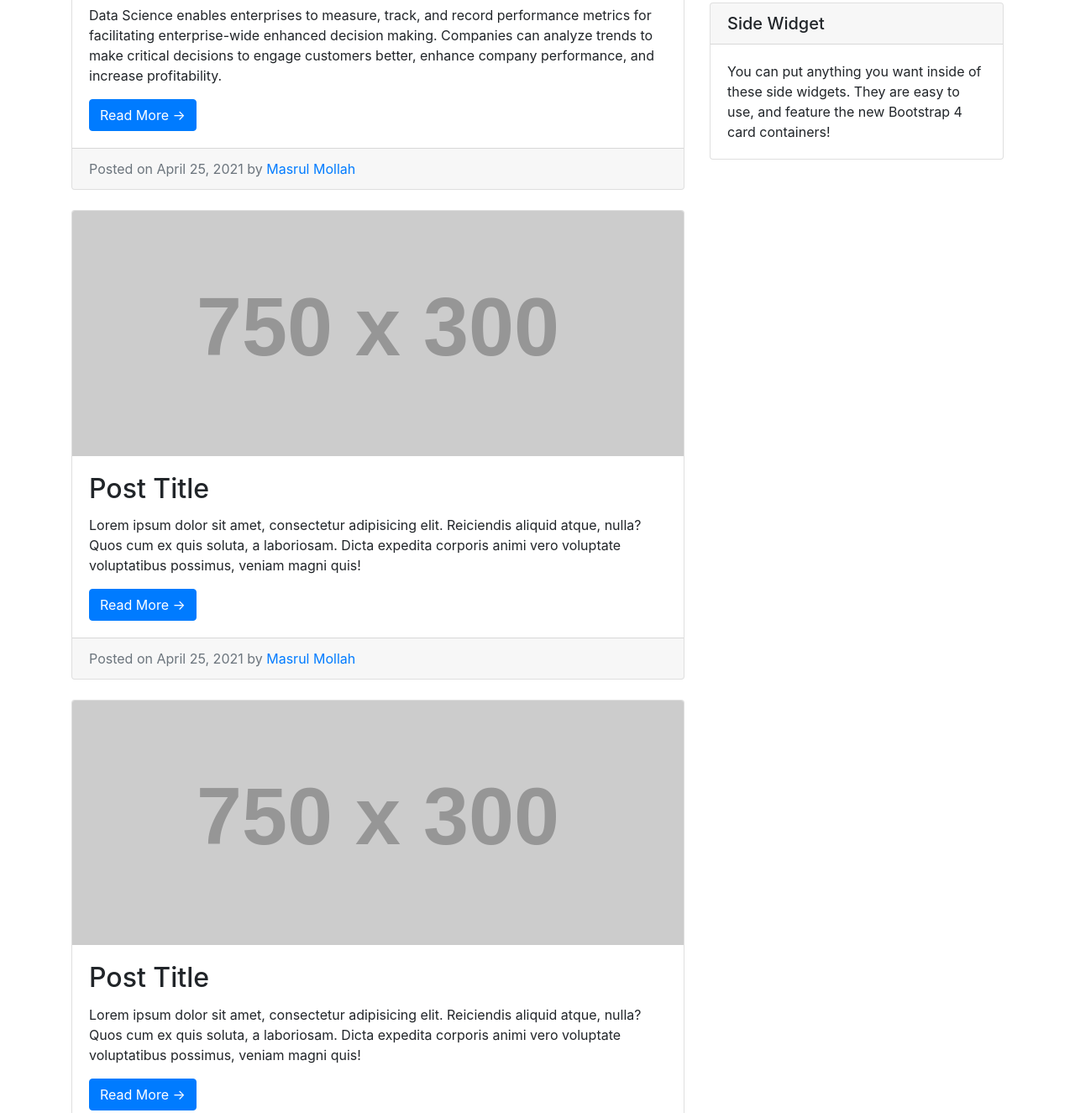
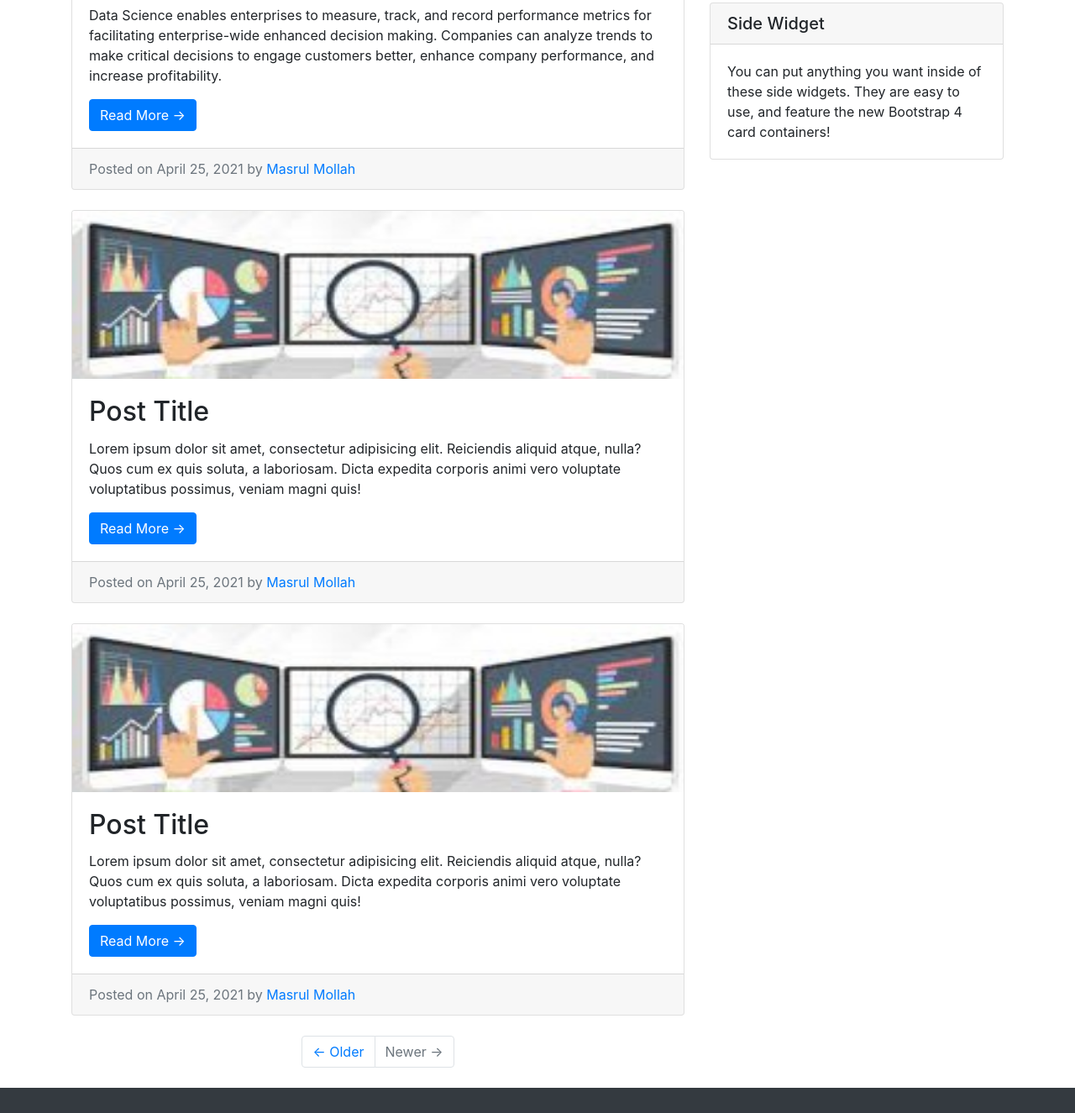
Before and after one commit to masrulmollah/Myblogs, a website: page index.html in a window 1280 px wide. Shown: the part 417-1742 px from the top of the page at 84% size. Drawn offline with Linux system fonts and the light colour scheme; placeholder pictures from the web are drawn by us.

Commit message:
Update index.html

```diff
--- a/index.html
+++ b/index.html
@@ -76,7 +76,7 @@
 
         <!-- Blog Post -->
         <div class="card mb-4">
-          <img class="card-img-top" src="http://placehold.it/750x300" alt="Card image cap">
+          <img class="card-img-top" src="image-1-data science.JPG" width="500" height="200" alt="Card image cap">
           <div class="card-body">
             <h2 class="card-title">Post Title</h2>
             <p class="card-text">Lorem ipsum dolor sit amet, consectetur adipisicing elit. Reiciendis aliquid atque, nulla? Quos cum ex quis soluta, a laboriosam. Dicta expedita corporis animi vero voluptate voluptatibus possimus, veniam magni quis!</p>
@@ -90,7 +90,7 @@
 
         <!-- Blog Post -->
         <div class="card mb-4">
-          <img class="card-img-top" src="http://placehold.it/750x300" alt="Card image cap">
+          <img class="card-img-top" src="image-1-data science.JPG" width="500" height="200" alt="Card image cap">
           <div class="card-body">
             <h2 class="card-title">Post Title</h2>
             <p class="card-text">Lorem ipsum dolor sit amet, consectetur adipisicing elit. Reiciendis aliquid atque, nulla? Quos cum ex quis soluta, a laboriosam. Dicta expedita corporis animi vero voluptate voluptatibus possimus, veniam magni quis!</p>
```
